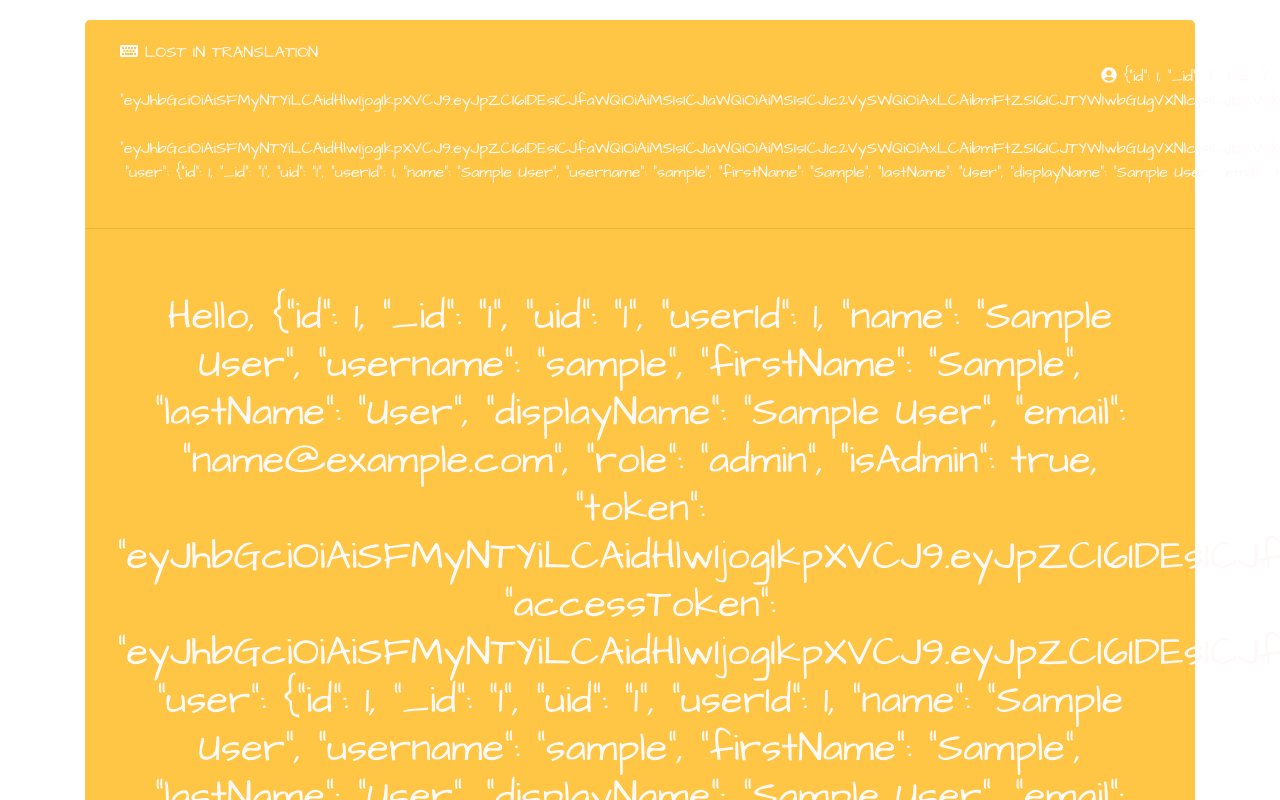
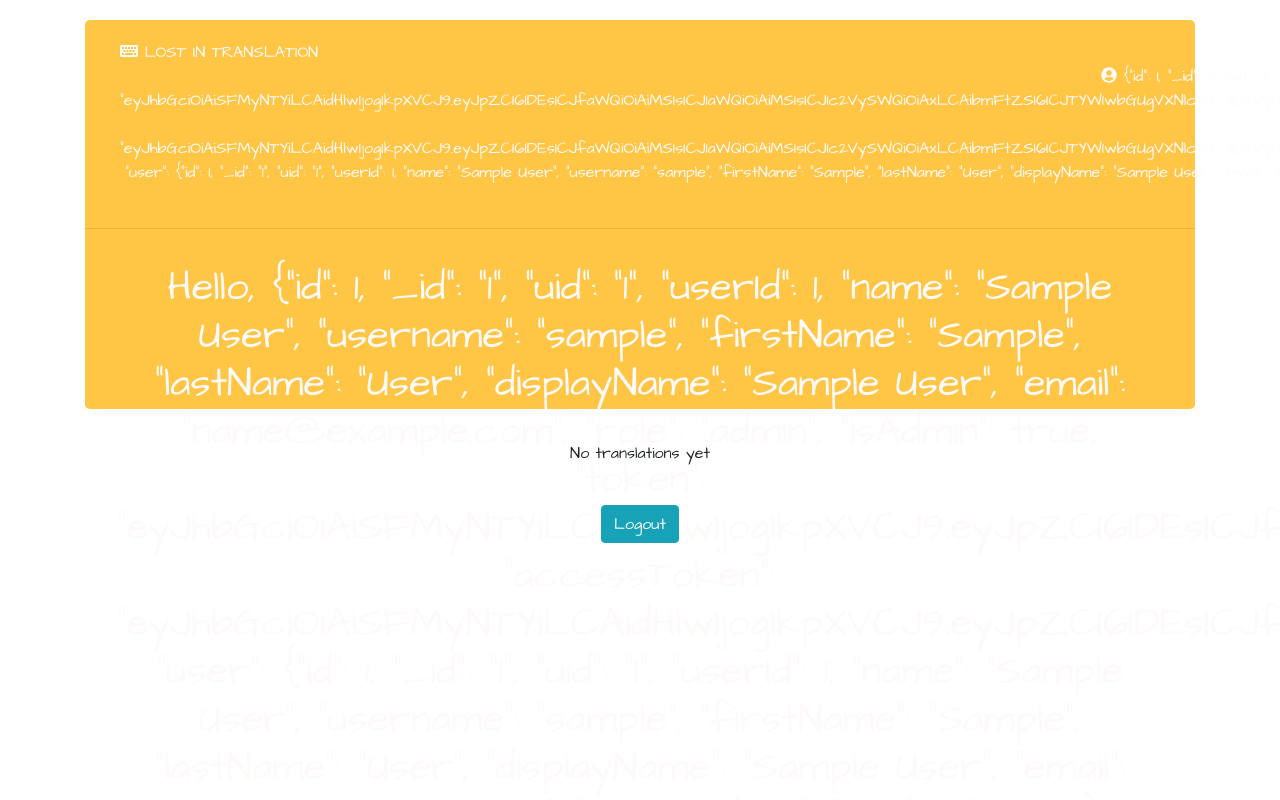
Before and after one commit to maijahaka/lost-in-translation, a React (Create React App) app: page /profile in a window 1280 px wide. Shown: the top 800 px of the page. Built offline with nearby package versions, Linux system fonts and the light colour scheme; sample sign-in values are in the browser's storage.

Commit message:
style: added minor padding fixes to jumbotrons and buttons

```diff
--- a/src/App.css
+++ b/src/App.css
@@ -16,6 +16,8 @@
 
 .translate-jumbotron {
   border-radius: 0 0 5px 5px!important;
+  height: 180px;
+  padding-top: 35px;
 }
 
 .card-body {
@@ -52,3 +54,19 @@ a:hover {
   border-color: #FFC545;
   margin: 10px 0;
 }
+
+.translated-item {
+  height: 230px;
+  padding-top: 20px;
+}
+
+.profile-page-buttons {
+  display: flex;
+  justify-content: space-evenly;
+  width: 30vw;
+  margin: 0 auto;
+}
+
+.log-in-jumbotron {
+  padding: 30px;
+}
--- a/src/components/containers/Login.js
+++ b/src/components/containers/Login.js
@@ -15,7 +15,7 @@ function Login() {
 
   return (
     <Container>
-        <Jumbotron>
+        <Jumbotron className="log-in-jumbotron">
             <h1>Lost in Translation!</h1>
             <h2>Get started</h2>
             <br />
--- a/src/components/containers/Profile.js
+++ b/src/components/containers/Profile.js
@@ -35,8 +35,10 @@ function Profile() {
         {!sentences && <p>No translations yet</p>}
         {sentences && <Translations sentences={sentences} />}
         <br />
-        {sentences && <Button variant="warning" onClick={handleClearTranslationsClick}>Clear translations</Button>}
-        <Button variant="info" onClick={handleLogoutClick}>Logout</Button>
+        <div className="profile-page-buttons">
+          {sentences && <Button variant="warning" onClick={handleClearTranslationsClick}>Clear translations</Button>}
+          <Button variant="info" onClick={handleLogoutClick}>Logout</Button>
+        </div>
       </Container>
     </div>
   )
--- a/src/components/containers/Translate.js
+++ b/src/components/containers/Translate.js
@@ -33,7 +33,7 @@ function Translate() {
           <Jumbotron className="translate-jumbotron">
               <TranslateForm save={saveToArray} translate={translateSentence}/>
           </Jumbotron>
-          {sentence && <Jumbotron>
+          {sentence && <Jumbotron className="translated-item">
               <h2>Translation</h2>
               <TranslateCard word={sentence} />
           </Jumbotron>}
```
